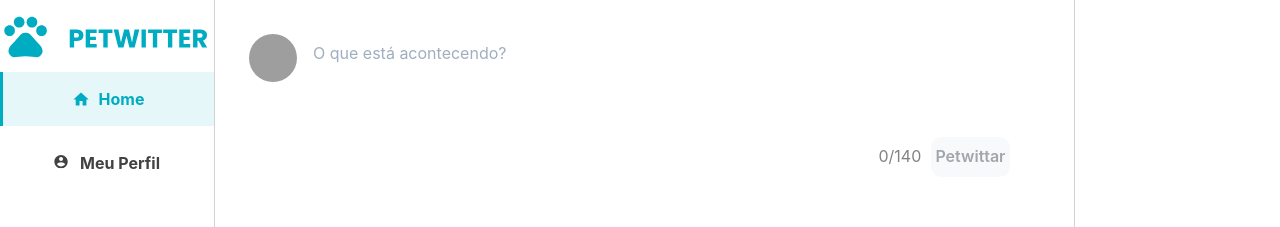
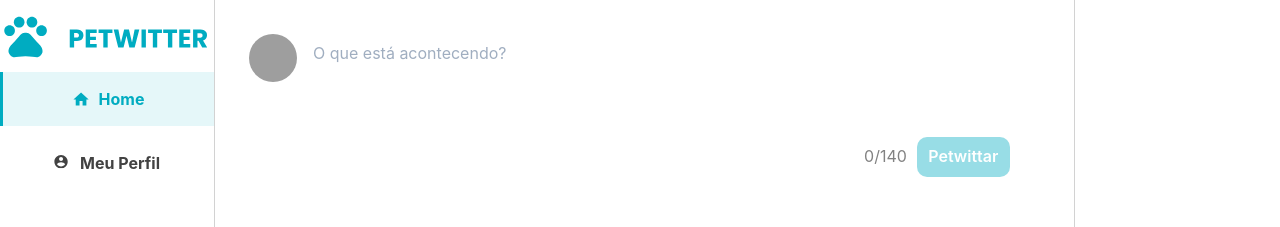
Before and after one commit to mr-amaral/FinalProjectOtterwise-frontEnd, a React (Create React App) app: page / in a window 1280 px wide. Shown: the top 227 px of the page. Built offline with nearby package versions, Linux system fonts and the light colour scheme; no server answers; sample sign-in values are in the browser's storage; grey boxes are pictures that could not be loaded.

Commit message:
Ajust tweetHome, config profile and with cardtweet

```diff
--- a/src/routes/Home/index.js
+++ b/src/routes/Home/index.js
@@ -41,6 +41,7 @@ const Home = () => {
       setIsLoading(false)
       setPage(1)
       event.target.reset()
+      setTextLenght(0)
     } catch (error) {}
   }
   React.useEffect(() => {
@@ -94,6 +95,7 @@ const Home = () => {
                   placeholder="O que está acontecendo?"
                   name="content"
                   onChange={handleChange}
+                  maxLength={140}
                 />
 
                 <Text
@@ -109,8 +111,11 @@ const Home = () => {
                   m={"103px 30px 25px 0"}
                   borderRadius={"10px"}
                   variant="solid"
-                  width={"92px"}
+                  p={["20px"]}
+                  bg={["#00ACC1"]}
+                  color={["#fff"]}
                   height={["40px"]}
+                  _hover={{ bg: "#00ACC1", color: "#fff" }}
                   type="submit"
                 >
                   Petwittar
--- a/src/routes/Profile/index.js
+++ b/src/routes/Profile/index.js
@@ -84,7 +84,7 @@ const Profile = () => {
                 lineHeight={["21.79px"]}
                 letterSpacing={["-0.3px"]}
               >
-                {user?.username}
+                @{user?.username}
               </Text>
             </Flex>
           </Flex>
```
Also changed, not shown: src/components/CardTweet/index.js (+3 -2 lines).
